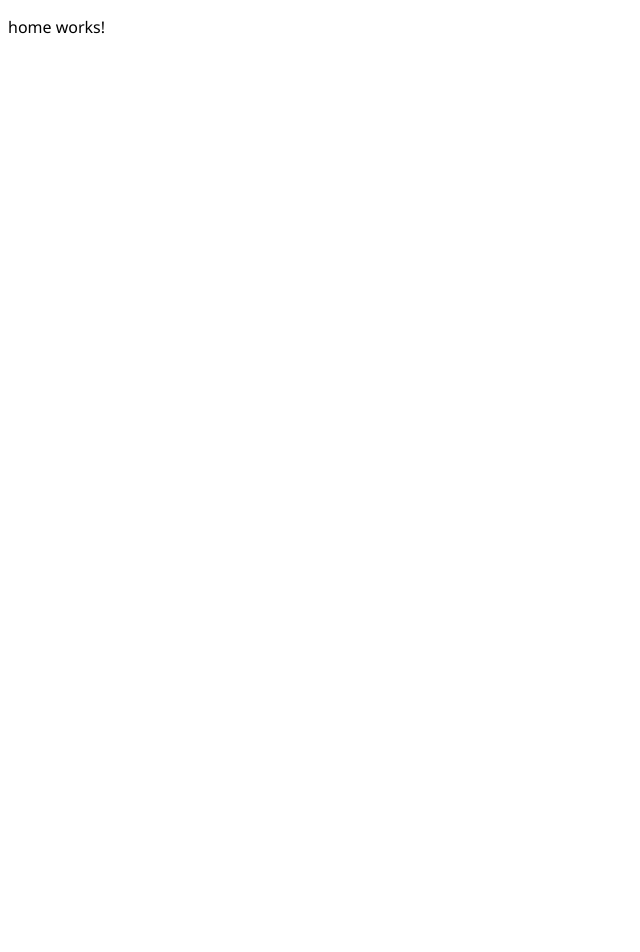
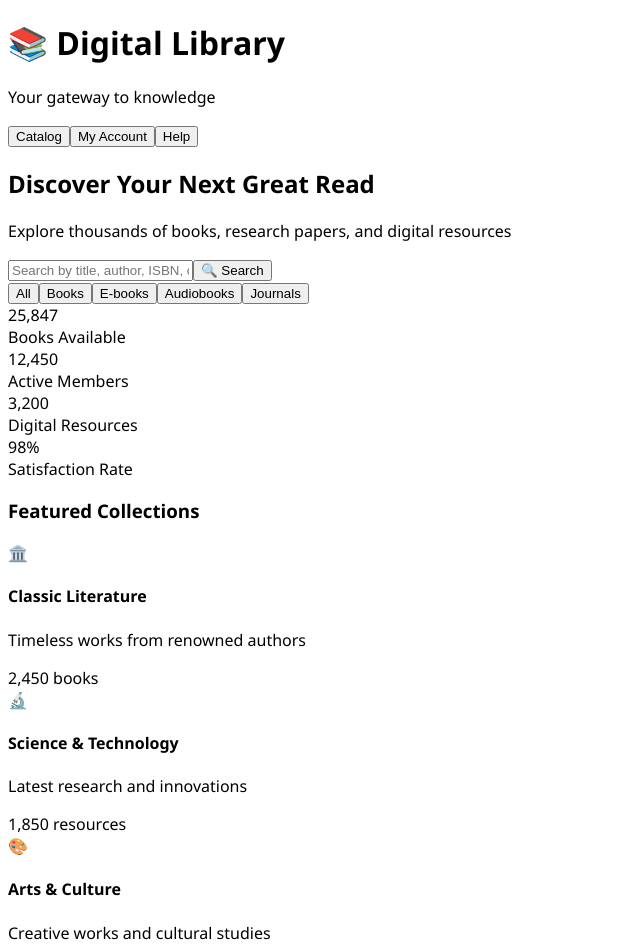
Before and after one commit to sabari5758/lib_management, an Angular app: page / in a window 1280 px wide. Shown: the top 952 px of the page, without its empty margins (0-640 px from the left). Before the commit the page ends 824 px from the top, so only its background shows below. Built offline with nearby package versions, Linux system fonts and the light colour scheme.

Commit message:
Create library homepage template
cgen-41cca902d641440582e4d12f9761435b

```diff
--- a/src/app/home/home.component.html
+++ b/src/app/home/home.component.html
@@ -1 +1,192 @@
-<p>home works!</p>
+<div class="library-container">
+  <!-- Header -->
+  <header class="library-header">
+    <div class="header-content">
+      <div class="logo-section">
+        <h1 class="library-title">📚 Digital Library</h1>
+        <p class="library-subtitle">Your gateway to knowledge</p>
+      </div>
+      <nav class="main-navigation">
+        <button class="nav-button">Catalog</button>
+        <button class="nav-button">My Account</button>
+        <button class="nav-button">Help</button>
+      </nav>
+    </div>
+  </header>
+
+  <!-- Hero Section -->
+  <section class="hero-section">
+    <div class="hero-content">
+      <h2 class="hero-title">Discover Your Next Great Read</h2>
+      <p class="hero-description">Explore thousands of books, research papers, and digital resources</p>
+
+      <!-- Search Bar -->
+      <div class="search-container">
+        <input type="text" class="search-input" placeholder="Search by title, author, ISBN, or keyword...">
+        <button class="search-button">🔍 Search</button>
+      </div>
+
+      <!-- Quick Filters -->
+      <div class="quick-filters">
+        <button class="filter-button active">All</button>
+        <button class="filter-button">Books</button>
+        <button class="filter-button">E-books</button>
+        <button class="filter-button">Audiobooks</button>
+        <button class="filter-button">Journals</button>
+      </div>
+    </div>
+  </section>
+
+  <!-- Stats Section -->
+  <section class="stats-section">
+    <div class="stats-container">
+      <div class="stat-item">
+        <div class="stat-number">25,847</div>
+        <div class="stat-label">Books Available</div>
+      </div>
+      <div class="stat-item">
+        <div class="stat-number">12,450</div>
+        <div class="stat-label">Active Members</div>
+      </div>
+      <div class="stat-item">
+        <div class="stat-number">3,200</div>
+        <div class="stat-label">Digital Resources</div>
+      </div>
+      <div class="stat-item">
+        <div class="stat-number">98%</div>
+        <div class="stat-label">Satisfaction Rate</div>
+      </div>
+    </div>
+  </section>
+
+  <!-- Featured Collections -->
+  <section class="collections-section">
+    <div class="section-content">
+      <h3 class="section-title">Featured Collections</h3>
+      <div class="collections-grid">
+        <div class="collection-card">
+          <div class="collection-icon">🏛️</div>
+          <h4 class="collection-title">Classic Literature</h4>
+          <p class="collection-description">Timeless works from renowned authors</p>
+          <span class="collection-count">2,450 books</span>
+        </div>
+        <div class="collection-card">
+          <div class="collection-icon">🔬</div>
+          <h4 class="collection-title">Science & Technology</h4>
+          <p class="collection-description">Latest research and innovations</p>
+          <span class="collection-count">1,850 resources</span>
+        </div>
+        <div class="collection-card">
+          <div class="collection-icon">🎨</div>
+          <h4 class="collection-title">Arts & Culture</h4>
+          <p class="collection-description">Creative works and cultural studies</p>
+          <span class="collection-count">980 items</span>
+        </div>
+        <div class="collection-card">
+          <div class="collection-icon">📖</div>
+          <h4 class="collection-title">Children's Books</h4>
+          <p class="collection-description">Stories for young readers</p>
+          <span class="collection-count">3,200 books</span>
+        </div>
+      </div>
+    </div>
+  </section>
+
+  <!-- Popular Books -->
+  <section class="popular-books-section">
+    <div class="section-content">
+      <h3 class="section-title">Popular This Week</h3>
+      <div class="books-grid">
+        <div class="book-card">
+          <div class="book-cover">📚</div>
+          <h4 class="book-title">The Silent Patient</h4>
+          <p class="book-author">Alex Michaelides</p>
+          <div class="book-status available">Available</div>
+        </div>
+        <div class="book-card">
+          <div class="book-cover">📖</div>
+          <h4 class="book-title">Educated</h4>
+          <p class="book-author">Tara Westover</p>
+          <div class="book-status checked-out">Checked Out</div>
+        </div>
+        <div class="book-card">
+          <div class="book-cover">📕</div>
+          <h4 class="book-title">The Midnight Library</h4>
+          <p class="book-author">Matt Haig</p>
+          <div class="book-status available">Available</div>
+        </div>
+        <div class="book-card">
+          <div class="book-cover">📗</div>
+          <h4 class="book-title">Klara and the Sun</h4>
+          <p class="book-author">Kazuo Ishiguro</p>
+          <div class="book-status reserved">Reserved</div>
+        </div>
+      </div>
+    </div>
+  </section>
+
+  <!-- Services Section -->
+  <section class="services-section">
+    <div class="section-content">
+      <h3 class="section-title">Library Services</h3>
+      <div class="services-grid">
+        <div class="service-card">
+          <div class="service-icon">📋</div>
+          <h4 class="service-title">Book Reservations</h4>
+          <p class="service-description">Reserve books online and get notified when available</p>
+        </div>
+        <div class="service-card">
+          <div class="service-icon">💻</div>
+          <h4 class="service-title">Digital Access</h4>
+          <p class="service-description">Access e-books and digital resources 24/7</p>
+        </div>
+        <div class="service-card">
+          <div class="service-icon">🎧</div>
+          <h4 class="service-title">Study Rooms</h4>
+          <p class="service-description">Book quiet study spaces for individual or group work</p>
+        </div>
+        <div class="service-card">
+          <div class="service-icon">📚</div>
+          <h4 class="service-title">Research Help</h4>
+          <p class="service-description">Get assistance from our expert librarians</p>
+        </div>
+      </div>
+    </div>
+  </section>
+
+  <!-- Footer -->
+  <footer class="library-footer">
+    <div class="footer-content">
+      <div class="footer-section">
+        <h4>Quick Links</h4>
+        <ul class="footer-links">
+          <li><a href="#">Catalog Search</a></li>
+          <li><a href="#">My Account</a></li>
+          <li><a href="#">Renewals</a></li>
+          <li><a href="#">Reservations</a></li>
+        </ul>
+      </div>
+      <div class="footer-section">
+        <h4>Services</h4>
+        <ul class="footer-links">
+          <li><a href="#">Digital Library</a></li>
+          <li><a href="#">Study Rooms</a></li>
+          <li><a href="#">Research Help</a></li>
+          <li><a href="#">Interlibrary Loans</a></li>
+        </ul>
+      </div>
+      <div class="footer-section">
+        <h4>Contact Info</h4>
+        <div class="contact-info">
+          <p>📍 123 Library Street</p>
+          <p>📞 (555) 123-4567</p>
+          <p>✉️ info@library.edu</p>
+          <p>🕒 Mon-Fri 8AM-10PM</p>
+        </div>
+      </div>
+    </div>
+    <div class="footer-bottom">
+      <p>&copy; 2024 Digital Library. All rights reserved.</p>
+    </div>
+  </footer>
+</div>
```
